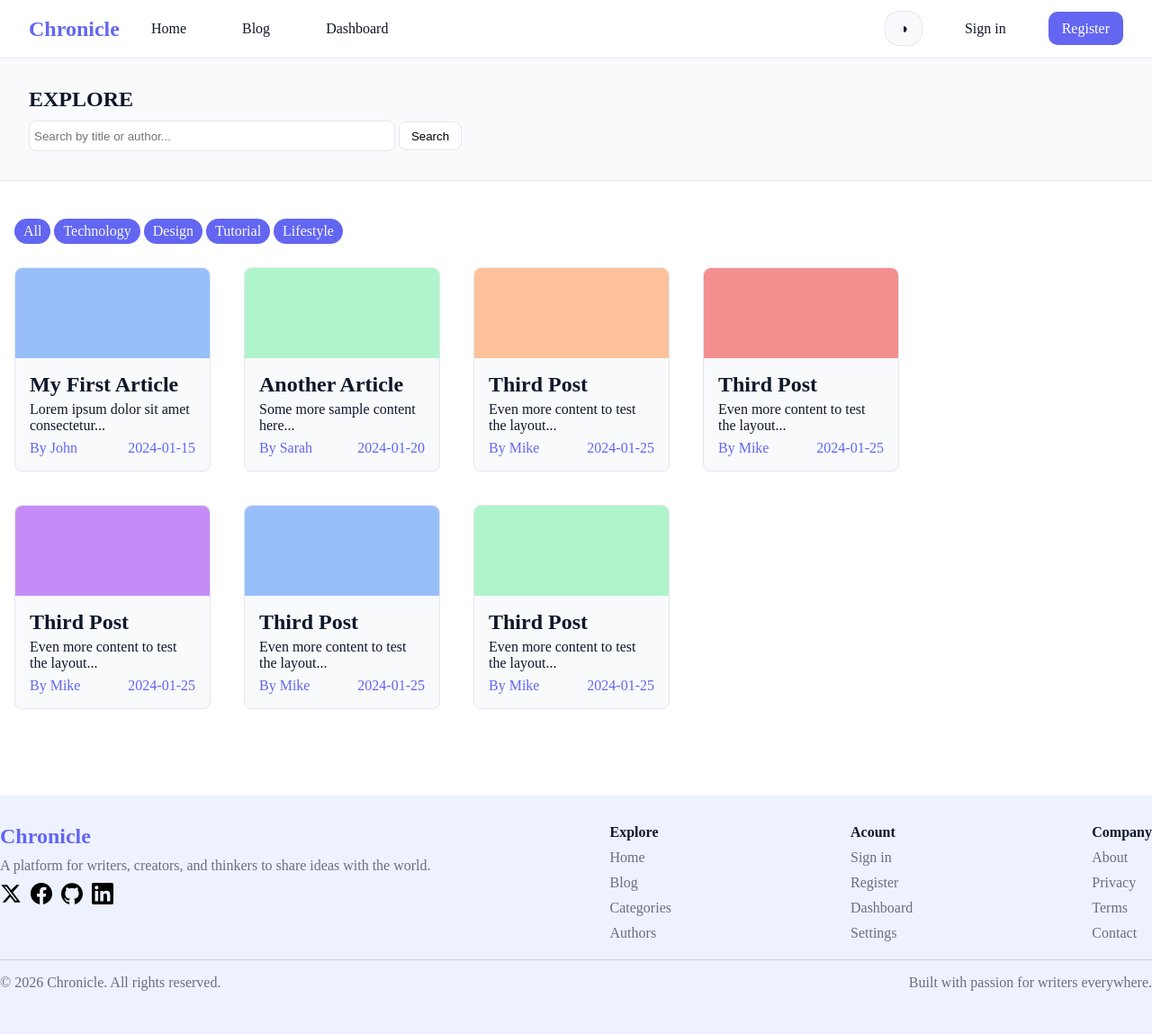
After one commit to tiko345/blog-page, a PHP site: page /articles.php in a window 1280 px wide. The commit adds this page. Shown: the whole page at 90% size. Run offline with PHP 8.4, Linux system fonts and the light colour scheme.

Commit message:
(articles_page) add article reading and searching pages

```diff
--- /dev/null
+++ b/articles.php
@@ -0,0 +1,85 @@
+<!DOCTYPE html>
+<html lang="en" data-theme="light">
+ <?php
+    require_once "./templates/head.php";
+ ?>
+<body>
+    <?php
+        require_once "./templates/header.php";
+        require "./sapmle.php";
+
+        if (!empty($_GET['search'])) {
+            $search = strtolower(trim($_GET['search']));
+
+            $articles = array_filter($articles, function($article) use ($search) {
+                return str_contains(strtolower($article['title']), $search)
+                    || str_contains(strtolower($article['author']), $search);
+            });
+        }
+
+        if (!empty($_GET['category'])) {
+            $category = $_GET['category'];
+            $articles = array_filter($articles, function($article) use ($category) {
+                return in_array($category, $article['categories']);
+            });
+        }
+    ?>
+    <main class="articles-main-content">
+        <section class="sub-header">
+            <h1>EXPLORE</h1>
+            <form action="" method="GET">
+                <input
+                    type="text"
+                    name="search"
+                    placeholder="Search by title or author..."
+                    id="search";
+                    value="<?php //keeps the input value for the search so we can see what we searched for
+                     echo isset($_GET['search']) ? htmlspecialchars($_GET['search']) : ''; ?>"
+                >
+                <button type="submit" class="search-btn">Search</button>
+            </form>
+        </section>
+        <section class="articles-container">
+            <div class="category-filters">
+                <a href="articles.php" class="filter-btn <?php echo !isset($_GET['category']) ? 'active' : ''; ?>">
+                    All
+                </a>
+                <?php
+                $allCategories = ['Technology', 'Design', 'Tutorial', 'Lifestyle'];
+                foreach ($allCategories as $cat): ?>
+                    <a href="articles.php?category=<?php echo $cat; ?>"
+                    class="filter-btn <?php echo isset($_GET['category']) && $_GET['category'] === $cat ? 'active' : ''; ?>">
+                        <?php echo $cat; ?>
+                    </a>
+                <?php endforeach; ?>
+            </div>
+            <?php //checks the input from the search and checks if its not found
+            if (empty($articles)): ?>
+                <p>No articles found <?php echo !empty($_GET['search']) ? 'for "' . ////handdles html special characters
+                 htmlspecialchars($_GET['search']) . '"' : ''; ?></p>
+            <?php else: ?>
+            <?php foreach ($articles as $key => $article): //asignes each article key value so that we can open it ?>
+                <a href="read.php?id=<?php echo $key; ?>" class="article-link">
+                    <article>
+                        <div class="article-card"></div>
+                        <div class="article-text">
+                            <h2><?php echo $article['title']; ?></h2>
+                            <p class="content"><?php echo $article['content']; ?></p>
+                            <div class="article-info">
+                                <p class="author">By <?php echo $article['author']; ?></p>
+                                <p class="date"><?php echo $article['date']; ?></p>
+                            </div>
+                        </div>
+                    </article>
+                </a>
+            <?php endforeach; ?>
+            <?php endif; ?>
+        </section>
+    </main>
+
+    <?php
+        require_once "./templates/footer.php";
+    ?>
+    <script src="./js/main.js"></script>
+</body>
+</html>
--- a/css/style.css
+++ b/css/style.css
@@ -86,10 +86,6 @@ body {
   color: var(--color-text);
   padding: 10px 15px;
   border-radius: 10px;
-}
-.nav ul li .curent-page {
-  background-color: var(--color-bg-hover);
-  color: var(--color-accent);
 }
 .nav ul li .register {
   background-color: var(--color-accent);
@@ -617,7 +613,7 @@ body {
   }
 }
 .footer {
-  padding: 2rem 2rem 0 2rem;
+  padding: 2rem 0;
   background-color: var(--color-article);
 }
 .footer .footer-top {
@@ -871,6 +867,150 @@ body {
   }
 }
 
+.articles-main-content {
+  position: relative;
+  display: flex;
+  flex-direction: column;
+  background-color: var(--color-surface);
+}
+
+.sub-header {
+  padding: 2rem;
+  border-bottom: var(--color-border) 1px solid;
+}
+.sub-header #search {
+  width: 100%;
+  max-width: 400px;
+  height: 2rem;
+  border: var(--color-border) 1px solid;
+  padding-left: 5px;
+  margin-top: 10px;
+  border-radius: 8px;
+  cursor: pointer;
+  background-color: var(--color-bg);
+  color: var(--color-text);
+}
+.sub-header .search-btn {
+  border: var(--color-border) 1px solid;
+  height: 2rem;
+  max-width: 70px;
+  width: 100%;
+  border-radius: 8px;
+  background-color: var(--color-bg);
+}
+
+.articles-container {
+  display: flex;
+  flex-direction: row;
+  flex-wrap: wrap;
+  gap: 5px;
+  padding: 5rem 2rem 5rem 0;
+  background-color: var(--color-bg);
+}
+.articles-container a {
+  max-width: 250px;
+}
+@media (max-width: 810px) {
+  .articles-container a {
+    flex-direction: column;
+    max-width: 200px;
+  }
+}
+.articles-container article {
+  max-height: 300px;
+  max-width: 250px;
+  border-radius: 8px;
+  border: var(--color-border) 1px solid;
+  background-color: var(--color-surface);
+  margin: 1rem;
+  cursor: pointer;
+}
+.articles-container article:hover {
+  box-shadow: 0 4px 8px rgba(0, 0, 0, 0.2);
+}
+.articles-container .article-card {
+  max-width: 250px;
+  width: 100%;
+  height: 100px;
+  border-top-left-radius: 8px;
+  border-top-right-radius: 8px;
+}
+.articles-container .article-text {
+  padding: 1rem;
+}
+.articles-container a:nth-child(5n+1) .article-card {
+  background: #c58cf7;
+}
+.articles-container a:nth-child(5n+2) .article-card {
+  background: #98bff9;
+}
+.articles-container a:nth-child(5n+3) .article-card {
+  background: #aff4ca;
+}
+.articles-container a:nth-child(5n+4) .article-card {
+  background: #fdc29b;
+}
+.articles-container a:nth-child(5n+5) .article-card {
+  background: #f38f8f;
+}
+.articles-container .article-info {
+  display: flex;
+  flex-direction: row;
+  justify-content: space-between;
+  padding-top: 7px;
+  color: var(--color-accent);
+}
+.articles-container h2 {
+  padding-bottom: 5px;
+}
+.articles-container .article-link {
+  text-decoration: none;
+  color: var(--color-text);
+}
+
+.single-article {
+  display: flex;
+  justify-content: center;
+  height: 100%;
+  min-height: 100vh;
+  padding-top: 1rem;
+  color: var(--color-text);
+  background-color: var(--color-surface);
+}
+.single-article article {
+  padding: 0 2rem;
+  max-width: 800px;
+  width: 100%;
+  padding: 1rem;
+  margin-bottom: 3rem;
+  border: var(--color-border) 2px solid;
+  background-color: var(--color-bg-hover);
+}
+.single-article h1, .single-article .content {
+  text-align: center;
+}
+.single-article a {
+  display: flex;
+  justify-content: right;
+  color: var(--color-text);
+}
+
+.category-badge, .filter-btn {
+  display: inline-block;
+  padding: 5px 10px;
+  border-radius: 20px;
+  color: var(--color-text-dark);
+  background-color: var(--color-accent);
+  margin-bottom: 10px;
+  text-decoration: none;
+}
+
+.category-filters {
+  position: absolute;
+  transform: translateY(-100%);
+  padding-left: 1rem;
+}
+
 * {
   padding: 0;
   margin: 0;
--- /dev/null
+++ b/sapmle.php
@@ -0,0 +1,54 @@
+<?php
+// pretend this is coming from a database
+$articles = [
+    [
+        'title' => 'My First Article',
+        'author' => 'John',
+        'date' => '2024-01-15',
+        'content' => 'Lorem ipsum dolor sit amet consectetur...',
+        'categories' => ['Technology', 'Tutorial']
+    ],
+    [
+        'title' => 'Another Article',
+        'author' => 'Sarah',
+        'date' => '2024-01-20',
+        'content' => 'Some more sample content here...',
+         'categories' => ['Design', 'Technology']
+    ],
+    [
+        'title' => 'Third Post',
+        'author' => 'Mike',
+        'date' => '2024-01-25',
+        'content' => 'Even more content to test the layout...',
+         'categories' => ['Design', 'Technology']
+    ],
+    [
+        'title' => 'Third Post',
+        'author' => 'Mike',
+        'date' => '2024-01-25',
+        'content' => 'Even more content to test the layout...',
+         'categories' => ['Design', 'Technology']
+    ],
+    [
+        'title' => 'Third Post',
+        'author' => 'Mike',
+        'date' => '2024-01-25',
+        'content' => 'Even more content to test the layout...',
+         'categories' => ['Design', 'Technology']
+    ],
+    [
+        'title' => 'Third Post',
+        'author' => 'Mike',
+        'date' => '2024-01-25',
+        'content' => 'Even more content to test the layout...',
+         'categories' => ['Design', 'Technology']
+    ],
+    [
+        'title' => 'Third Post',
+        'author' => 'Mike',
+        'date' => '2024-01-25',
+        'content' => 'Even more content to test the layout...',
+         'categories' => ['Design', 'Technology']
+    ]
+];
+?>
--- /dev/null
+++ b/scss/pages/_articles.scss
@@ -0,0 +1,132 @@
+@use "../abstracts/" as *;
+
+
+.articles-main-content{
+    position: relative;
+    @include flex-column;
+    background-color: var(--color-surface);
+}
+.sub-header{
+    padding: 2rem;
+    border-bottom: var(--color-border) 1px solid;
+    #search{
+        width:100%;
+        max-width:400px;
+        height:2rem;
+        border:var(--color-border) 1px solid;
+        padding-left:5px;
+        margin-top:10px;
+        border-radius:8px;
+        cursor: pointer;
+        background-color: var(--color-bg);
+        color:var(--color-text);
+    }
+    .search-btn{
+        border: var(--color-border) 1px solid;
+        height: 2rem;
+        max-width:70px;
+        width:100%;
+        border-radius:8px;
+        background-color: var(--color-bg);
+    }
+}
+.articles-container{
+    @include flex-row;
+    flex-wrap: wrap;
+    gap:5px;
+    padding:5rem 2rem 5rem 0;
+    background-color: var(--color-bg);
+
+    a{
+        max-width: 250px;
+        @media(max-width:810px){
+            flex-direction: column;
+            max-width: 200px;
+        }
+    }
+    article{
+        max-height: 300px;
+        max-width: 250px;
+        border-radius: 8px;
+        border: var(--color-border) 1px solid;
+        background-color: var(--color-surface);
+        margin: 1rem;
+        cursor: pointer;
+    }
+    article:hover{
+        box-shadow: 0 4px 8px rgba(0, 0, 0, 0.2);
+    }
+    .article-card{
+        max-width: 250px;
+        width: 100%;
+        height:100px;
+        border-top-left-radius: 8px;
+        border-top-right-radius:8px;
+    }
+    .article-text{
+        padding:1rem;
+    }
+    a:nth-child(5n+1) .article-card { background: #c58cf7; }
+    a:nth-child(5n+2) .article-card { background: #98bff9; }
+    a:nth-child(5n+3) .article-card { background: #aff4ca; }
+    a:nth-child(5n+4) .article-card { background: #fdc29b; }
+    a:nth-child(5n+5) .article-card { background: #f38f8f; }
+
+    .article-info{
+        @include flex-row;
+        justify-content: space-between;
+        padding-top:7px;
+        color: var(--color-accent);
+    }
+    h2{
+        padding-bottom: 5px;
+    }
+    .article-link{
+        text-decoration: none;
+        color:var(--color-text);
+    }
+}
+
+
+.single-article{
+    display: flex;
+    justify-content: center;
+    height: 100%;
+    min-height: 100vh;
+    padding-top:1rem;
+    color: var(--color-text);
+    background-color: var(--color-surface);
+    article{
+        padding: 0 2rem;
+        max-width:800px;
+        width:100%;
+        padding:1rem;
+        margin-bottom: 3rem;
+        border: var(--color-border) 2px solid;
+        background-color: var(--color-bg-hover);
+    }
+    h1, .content{
+        text-align: center;
+    }
+    a{
+        display: flex;
+        justify-content: right;
+        color:var(--color-text);
+    }
+
+}
+.category-badge, .filter-btn{
+    display: inline-block;
+    padding: 5px 10px;
+    border-radius: 20px;
+    color: var(--color-text-dark);
+    background-color: var(--color-accent);
+    margin-bottom:10px;
+    text-decoration: none;
+}
+
+.category-filters{
+    position: absolute;
+    transform: translateY(-100%);
+    padding-left:1rem;
+}
--- a/scss/pages/_home.scss
+++ b/scss/pages/_home.scss
@@ -1,5 +1,4 @@
 @use "../abstracts/" as *;
-
 
 
 
@@ -53,10 +52,6 @@ body{
         color: var(--color-text);
          padding: 10px 15px;
          border-radius: 10px;
-    }
-    .curent-page{
-        background-color: var(--color-bg-hover);
-        color: var(--color-accent);
     }
     .register{
         background-color: var(--color-accent);
@@ -550,7 +545,7 @@ body{
 
 //footer
 .footer{
-    padding: 2rem 2rem 0 2rem ;
+    padding:2rem 0;
     background-color: var(--color-article);
     .footer-top{
         @include flex-row;
--- a/scss/pages/_index.scss
+++ b/scss/pages/_index.scss
@@ -1,2 +1,3 @@
 @forward "./home";
 @forward "./register";
+@forward "./articles";
--- a/templates/footer.php
+++ b/templates/footer.php
@@ -12,15 +12,15 @@
             </section>
             <section>
                 <h4>Explore</h4>
-                <span><a href="#">Home</a></span>
-                <span><a href="#">Blog</a></span>
+                <span><a href="./index.php">Home</a></span>
+                <span><a href="./articles.php">Blog</a></span>
                 <span><a href="#">Categories</a></span>
                 <span><a href="#">Authors</a></span>
             </section>
             <section>
                 <h4>Acount</h4>
-                <span><a href="#">Sign in</a></span>
-                <span><a href="#">Register</a></span>
+                <span><a href="./register.php">Sign in</a></span>
+                <span><a href="./register.php">Register</a></span>
                 <span><a href="#">Dashboard</a></span>
                 <span><a href="#">Settings</a></span>
             </section>
@@ -39,7 +39,6 @@
     </footer>
 
 
-//mobile navigation
     <nav class="mobile-nav">
         <a href="#" class="active">
             <span>⌂</span>
--- /dev/null
+++ b/templates/head.php
@@ -0,0 +1,6 @@
+<head>
+    <meta charset="UTF-8">
+    <meta name="viewport" content="width=device-width, initial-scale=1.0">
+    <title>Chronicle</title>
+    <link rel="stylesheet" href="./css/style.css">
+</head>
--- a/templates/header.php
+++ b/templates/header.php
@@ -3,8 +3,8 @@
         <nav class="nav">
             <a href="#" id="menu-toggle">☰</a>
             <ul class="nav-links1">
-                <li><a href="./index.php" class="curent-page">Home</a></li>
-                <li><a href="#">Blog</a></li>
+                <li><a href="./index.php">Home</a></li>
+                <li><a href="./articles.php">Blog</a></li>
                 <li><a href="#">Dashboard</a></li>
                 <li><a href="./register.php" class="register">Register</a></li>
             </ul>
```
Also changed, not shown: config/db.php (added, +7 -0 lines), index.php (+6 -9 lines), read.php (added, +46 -0 lines), register.php (+45 -15 lines), 1 other file.
